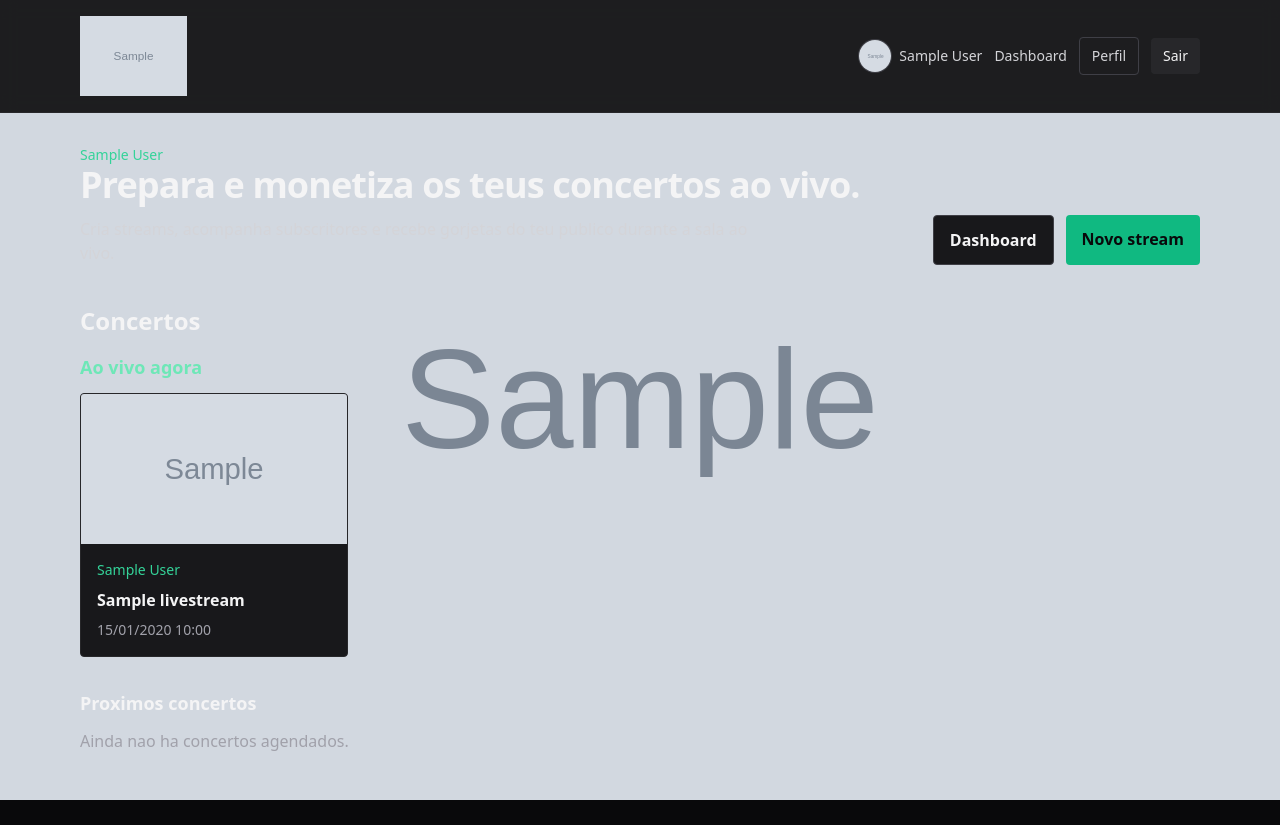
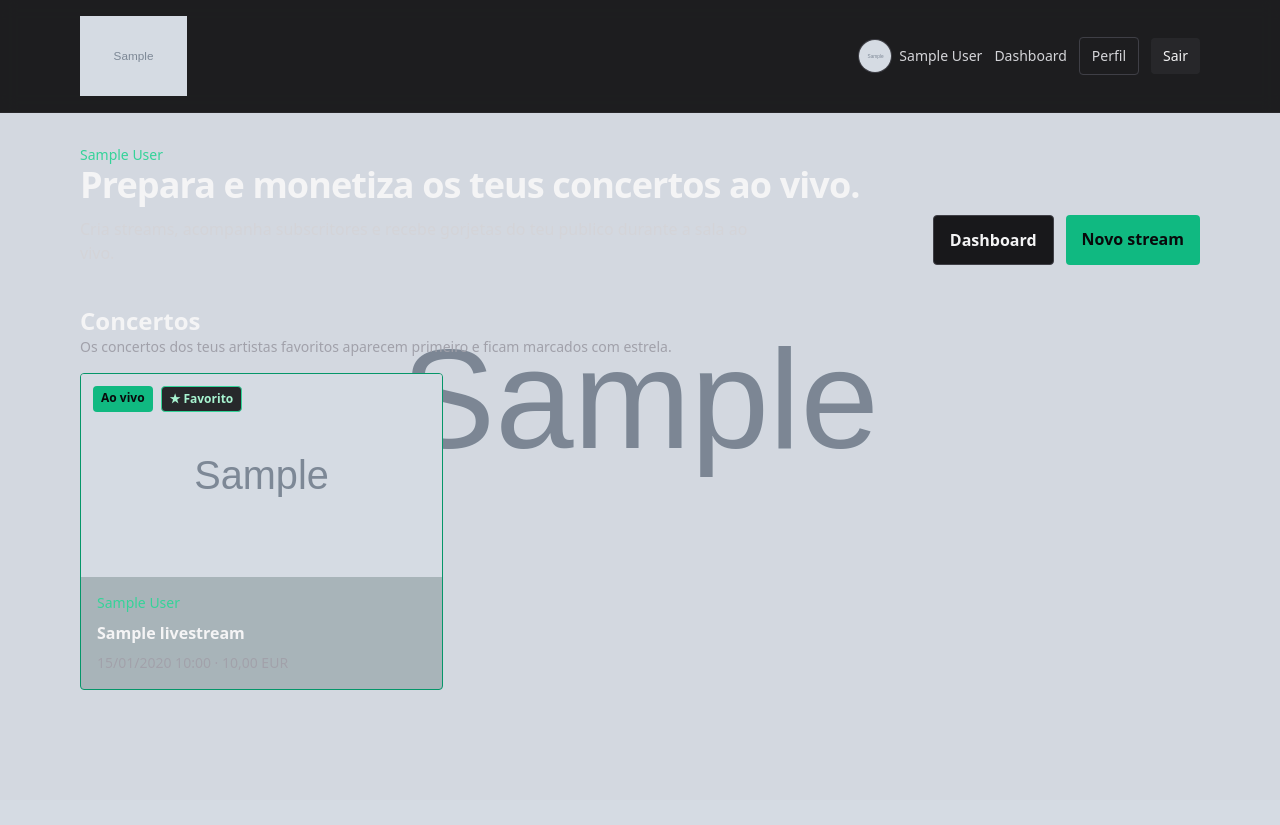
Before and after one commit to lmfcruz61/stagelink, a Django app: page / in a window 1280 px wide. After the commit the page ends 690 px from the top, so only its background shows below. Run offline with Django 5.2, Linux system fonts and the light colour scheme; a user stored in the database is signed in; tables that the repository leaves empty hold one stand-in row (values such as "Sample post"); grey boxes marked "Sample" are stand-in pictures; some libraries are stand-ins or nearby versions.

Commit message:
Prioritize favorite concerts on homepage

```diff
--- a/streams/views.py
+++ b/streams/views.py
@@ -1,7 +1,7 @@
 from django.contrib import messages
 from django.contrib.auth.decorators import login_required
 from django.contrib.auth.models import User
-from django.db.models import Sum
+from django.db.models import Case, IntegerField, Prefetch, Q, Sum, Value, When
 from django.shortcuts import get_object_or_404, redirect, render
 from django.urls import reverse
 from django.utils import timezone
@@ -21,26 +21,59 @@ from .models import LiveStream
 
 
 def home(request):
-    artists = Artist.objects.all().order_by('name')
     now = timezone.now()
-    live_streams = LiveStream.objects.filter(is_active=True).select_related('artist').order_by('scheduled_at')[:8]
-    upcoming_streams = LiveStream.objects.filter(
-        is_active=False,
-        scheduled_at__gte=now,
-    ).select_related('artist').order_by('scheduled_at')[:12]
+    visible_streams_filter = Q(is_active=True) | Q(scheduled_at__gte=now)
+    visible_artist_streams = Prefetch(
+        'streams',
+        queryset=LiveStream.objects.filter(visible_streams_filter).order_by('-is_active', 'scheduled_at'),
+        to_attr='homepage_streams',
+    )
     favorite_artist_ids = set()
-    favorite_artists = Artist.objects.none()
+    favorite_artists = Artist.objects.none().prefetch_related(visible_artist_streams)
 
     if request.user.is_authenticated and hasattr(request.user, 'fan_profile'):
-        favorite_artists = request.user.fan_profile.favorite_artists.all().order_by('name')
+        favorite_artists = request.user.fan_profile.favorite_artists.prefetch_related(
+            visible_artist_streams,
+        ).order_by('name')
         favorite_artist_ids = set(favorite_artists.values_list('id', flat=True))
+
+    artists = Artist.objects.prefetch_related(visible_artist_streams)
+    concert_streams = LiveStream.objects.filter(visible_streams_filter).select_related('artist')
+
+    if favorite_artist_ids:
+        artists = artists.annotate(
+            favorite_rank=Case(
+                When(id__in=favorite_artist_ids, then=Value(0)),
+                default=Value(1),
+                output_field=IntegerField(),
+            ),
+        ).order_by('favorite_rank', 'name')
+        concert_streams = concert_streams.annotate(
+            favorite_rank=Case(
+                When(artist_id__in=favorite_artist_ids, then=Value(0)),
+                default=Value(1),
+                output_field=IntegerField(),
+            ),
+        )
+    else:
+        artists = artists.order_by('name')
+        concert_streams = concert_streams.annotate(
+            favorite_rank=Value(1, output_field=IntegerField()),
+        )
+
+    concert_streams = concert_streams.annotate(
+        active_rank=Case(
+            When(is_active=True, then=Value(0)),
+            default=Value(1),
+            output_field=IntegerField(),
+        ),
+    ).order_by('favorite_rank', 'active_rank', 'scheduled_at')
 
     return render(request, 'streams/home.html', {
         'artists': artists,
+        'concert_streams': concert_streams,
         'favorite_artists': favorite_artists,
         'favorite_artist_ids': favorite_artist_ids,
-        'live_streams': live_streams,
-        'upcoming_streams': upcoming_streams,
     })
 
 
--- a/templates/streams/home.html
+++ b/templates/streams/home.html
@@ -1,5 +1,4 @@
 {% extends 'base.html' %}
-{% load i18n %}
 {% block title %}StageLink{% endblock %}
 {% block content %}
 {% if user.is_authenticated and user.artist_profile or user.is_authenticated and user.organization_memberships.exists %}
@@ -30,7 +29,7 @@
     <div class="mt-6 grid gap-3 sm:grid-cols-3">
       <button type="button" data-public-tab="concerts" class="public-tab rounded border border-emerald-600 bg-emerald-500 px-4 py-3 text-left font-semibold text-zinc-950">
         Concertos
-        <span class="mt-1 block text-sm font-normal">{{ live_streams|length }} ao vivo · {{ upcoming_streams|length }} proximos</span>
+        <span class="mt-1 block text-sm font-normal">{{ concert_streams|length }} disponiveis</span>
       </button>
       <button type="button" data-public-tab="artists" class="public-tab rounded border border-zinc-700 bg-zinc-950 px-4 py-3 text-left font-semibold text-zinc-100 hover:border-emerald-500">
         Artistas
@@ -109,61 +108,56 @@
 {% endif %}
 
 <section data-public-panel="concerts" class="{% if user.is_authenticated and user.fan_profile %}public-panel hidden{% endif %} mb-10">
-  <div class="mb-4 flex items-center justify-between">
+  <div class="mb-4 flex flex-col gap-1 md:flex-row md:items-end md:justify-between">
+    <div>
       <h2 class="text-2xl font-semibold">Concertos</h2>
+      {% if user.is_authenticated and user.fan_profile %}
+        <p class="text-sm text-zinc-400">Os concertos dos teus artistas favoritos aparecem primeiro e ficam marcados com estrela.</p>
+      {% else %}
+        <p class="text-sm text-zinc-400">Shows ao vivo e agendados na StageLink.</p>
+      {% endif %}
     </div>
-  {% if live_streams %}
-    <div class="mb-8">
-      <h3 class="mb-3 text-lg font-semibold text-emerald-300">Ao vivo agora</h3>
-      <div class="grid gap-4 md:grid-cols-2 lg:grid-cols-4">
-        {% for stream in live_streams %}
-          <a href="{% url 'streams:room' stream.id %}" class="overflow-hidden rounded border border-zinc-800 bg-zinc-900 hover:border-emerald-500">
+  </div>
+  <div class="grid gap-4 md:grid-cols-2 lg:grid-cols-3">
+    {% for stream in concert_streams %}
+      <a href="{% url 'streams:room' stream.id %}" class="group overflow-hidden rounded border {% if stream.artist_id in favorite_artist_ids %}border-emerald-600 bg-emerald-950/20{% else %}border-zinc-800 bg-zinc-900{% endif %} hover:border-emerald-500">
+        <div class="relative">
           {% if stream.cover_image %}
             <img src="{{ stream.cover_image.url }}" alt="{{ stream.title }}" class="aspect-video w-full object-cover">
           {% else %}
             <div class="flex aspect-video w-full items-center justify-center bg-zinc-800 px-4 text-center text-sm font-semibold text-zinc-300">{{ stream.title }}</div>
           {% endif %}
+          <div class="absolute left-3 top-3 flex flex-wrap gap-2">
+            {% if stream.is_active %}
+              <span class="rounded bg-emerald-500 px-2 py-1 text-xs font-semibold text-zinc-950">Ao vivo</span>
+            {% endif %}
+            {% if stream.artist_id in favorite_artist_ids %}
+              <span class="rounded border border-emerald-400 bg-zinc-950/85 px-2 py-1 text-xs font-semibold text-emerald-200">&#9733; Favorito</span>
+            {% endif %}
+          </div>
+        </div>
         <div class="p-4">
           <p class="text-sm text-emerald-400">{{ stream.artist.name }}</p>
-              <h3 class="mt-2 font-semibold">{{ stream.title }}</h3>
-              <p class="mt-2 text-sm text-zinc-400">{{ stream.scheduled_at|date:"d/m/Y H:i" }}</p>
-            </div>
-          </a>
-        {% endfor %}
-      </div>
-    </div>
-  {% endif %}
-
-  <div>
-    <h3 class="mb-3 text-lg font-semibold">Proximos concertos</h3>
-    <div class="grid gap-4 md:grid-cols-2 lg:grid-cols-3">
-      {% for stream in upcoming_streams %}
-        <a href="{% url 'streams:room' stream.id %}" class="overflow-hidden rounded border border-zinc-800 bg-zinc-900 hover:border-emerald-500">
-          {% if stream.cover_image %}
-            <img src="{{ stream.cover_image.url }}" alt="{{ stream.title }}" class="aspect-video w-full object-cover">
-          {% else %}
-            <div class="flex aspect-video w-full items-center justify-center bg-zinc-800 px-4 text-center text-sm font-semibold text-zinc-300">{{ stream.title }}</div>
-          {% endif %}
-          <div class="p-4">
-            <p class="text-sm text-emerald-400">{{ stream.artist.name }}</p>
-            <h3 class="mt-2 font-semibold">{{ stream.title }}</h3>
-            <p class="mt-2 text-sm text-zinc-400">{{ stream.scheduled_at|date:"d/m/Y H:i" }} · {{ stream.access_price }} EUR</p>
+          <h3 class="mt-2 font-semibold group-hover:text-emerald-200">{{ stream.title }}</h3>
+          <p class="mt-2 text-sm text-zinc-400">{{ stream.scheduled_at|date:"d/m/Y H:i" }} &middot; {{ stream.access_price }} EUR</p>
         </div>
       </a>
     {% empty %}
       <p class="text-zinc-400">Ainda nao ha concertos agendados.</p>
     {% endfor %}
   </div>
-  </div>
 </section>
 
 <section data-public-panel="artists" class="{% if user.is_authenticated and user.fan_profile %}public-panel hidden{% endif %}">
-  <div class="mb-4 flex items-center justify-between">
+  <div class="mb-4">
     <h2 class="text-2xl font-semibold">Artistas</h2>
+    {% if user.is_authenticated and user.fan_profile %}
+      <p class="mt-1 text-sm text-zinc-400">Os teus favoritos aparecem primeiro. Nos favoritos mostramos tambem os concertos associados.</p>
+    {% endif %}
   </div>
   <div class="grid gap-4 md:grid-cols-2 lg:grid-cols-3">
     {% for artist in artists %}
-      <article class="rounded border border-zinc-800 bg-zinc-900 p-4 hover:border-emerald-500">
+      <article class="rounded border {% if artist.id in favorite_artist_ids %}border-emerald-700 bg-emerald-950/20{% else %}border-zinc-800 bg-zinc-900{% endif %} p-4 hover:border-emerald-500">
         <a href="{% url 'streams:artist_detail' artist.id %}" class="flex gap-4">
           {% if artist.photo %}
             <img src="{{ artist.photo.url }}" alt="{{ artist.name }}" class="h-16 w-16 rounded object-cover">
@@ -171,10 +165,25 @@
             <div class="flex h-16 w-16 items-center justify-center rounded bg-zinc-800 text-xl font-semibold">{{ artist.name|first }}</div>
           {% endif %}
           <div>
-            <h3 class="font-semibold">{{ artist.name }}</h3>
+            <h3 class="font-semibold">
+              {% if artist.id in favorite_artist_ids %}<span class="mr-1 text-emerald-300">&#9733;</span>{% endif %}{{ artist.name }}
+            </h3>
             <p class="mt-1 line-clamp-2 text-sm text-zinc-400">{{ artist.bio|default:"Perfil de musico StageLink" }}</p>
           </div>
         </a>
+        {% if artist.id in favorite_artist_ids and artist.homepage_streams %}
+          <div class="mt-4 rounded border border-zinc-800 bg-zinc-950 p-3">
+            <p class="mb-2 text-xs font-semibold uppercase tracking-wide text-zinc-500">Concertos deste favorito</p>
+            <div class="space-y-2">
+              {% for stream in artist.homepage_streams|slice:":3" %}
+                <a href="{% url 'streams:room' stream.id %}" class="block rounded border border-zinc-800 px-3 py-2 text-sm hover:border-emerald-500">
+                  <span class="font-semibold text-zinc-100">{{ stream.title }}</span>
+                  <span class="mt-1 block text-xs text-zinc-400">{{ stream.scheduled_at|date:"d/m/Y H:i" }}</span>
+                </a>
+              {% endfor %}
+            </div>
+          </div>
+        {% endif %}
         {% if user.is_authenticated and user.fan_profile %}
           <form method="post" action="{% url 'streams:favorite_artist_toggle' artist.id %}" class="mt-4">
             {% csrf_token %}
```
Lines whose indentation alone changed are shown as unchanged.
